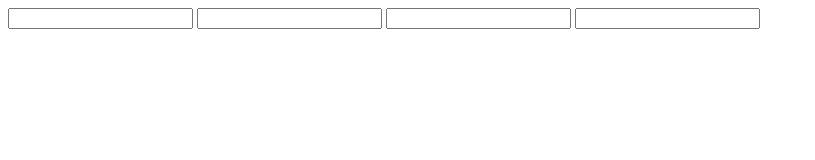
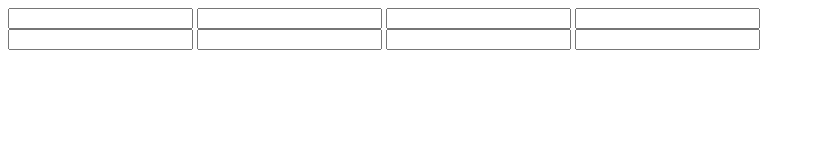
Before and after one commit to karolbis/ProgramowanieAplikacjiWebTS, a plain HTML site: page index.html in a window 1280 px wide. Shown: the whole page, without its empty margins (0-815 px from the left). Drawn offline with Linux system fonts and the light colour scheme.

Commit message:
Update index.html

```diff
--- a/index.html
+++ b/index.html
@@ -10,6 +10,11 @@
     <input type="number" id="Data3" >
     <input type="number" id="Data4" >
     </div>
-
+    <div class = "get_data">
+     <input type="number" id="sum">
+     <input type="number" id="avg">
+     <input type="number" id="min">
+     <input type="number" id="max">
+    </div>
     </body>
 </html>
```
